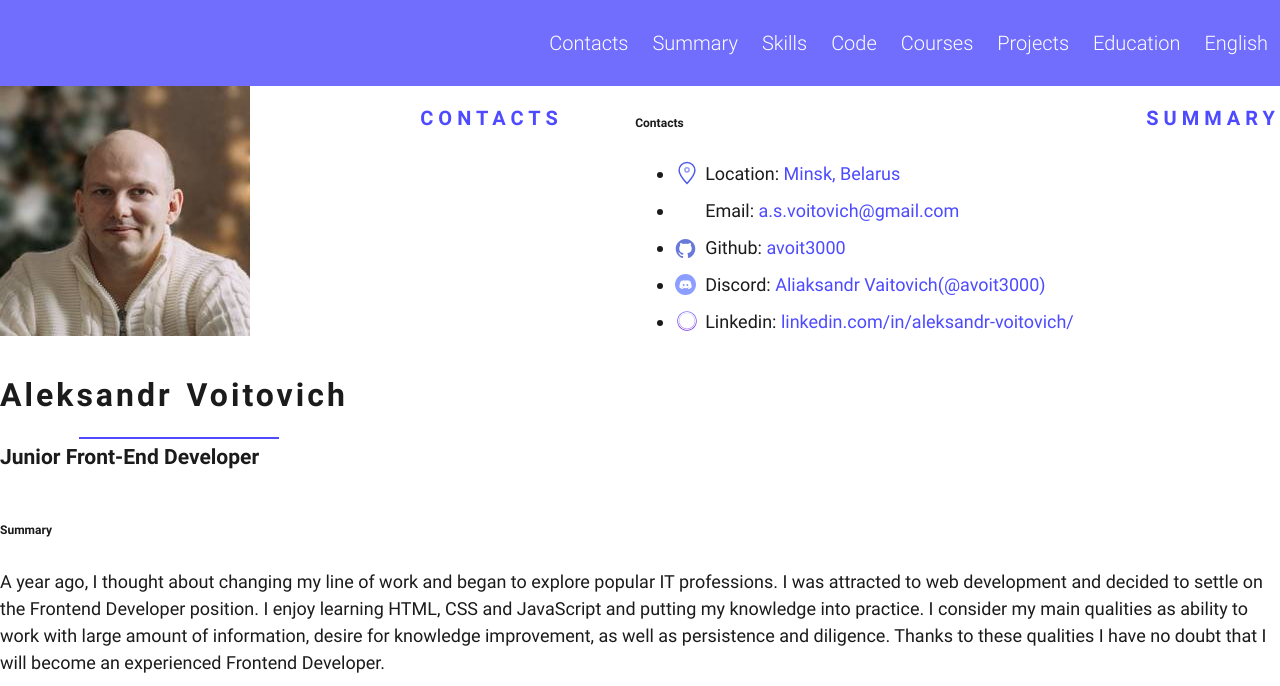
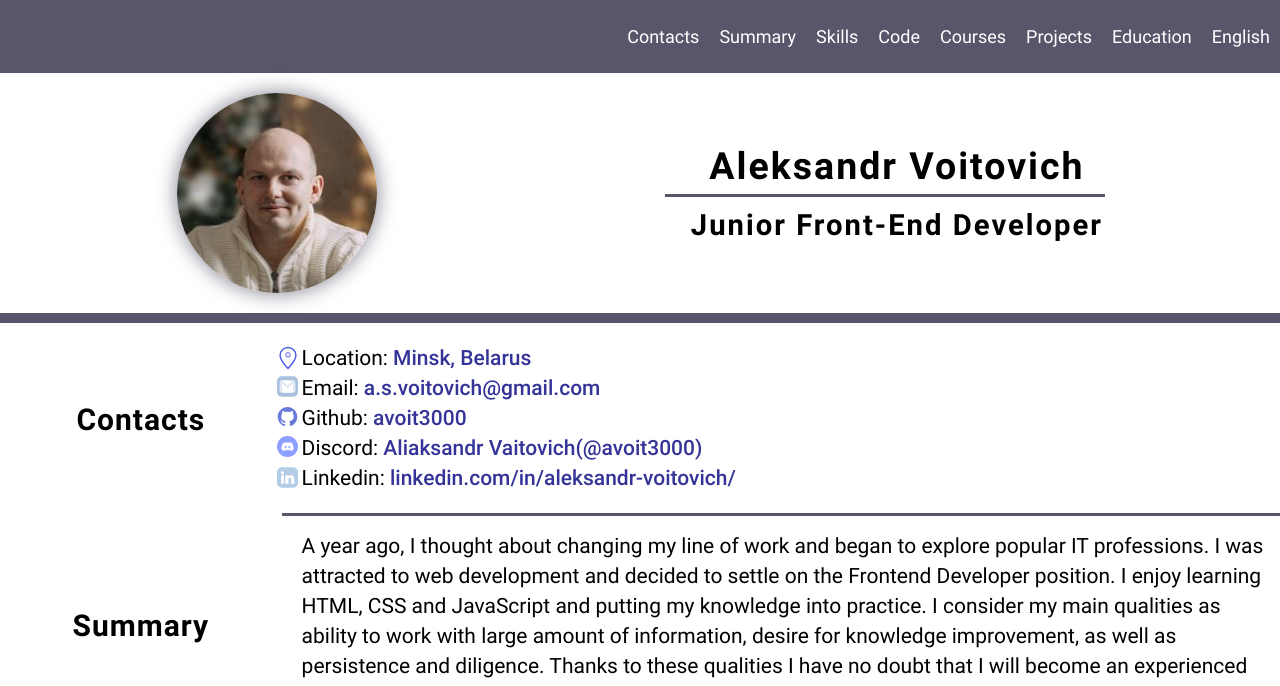
Before and after one commit to AVoit3000/rsschool-cv, a plain HTML site: page index.html in a window 1280 px wide. Shown: the top 686 px of the page. Drawn offline with Linux system fonts and the light colour scheme.

Commit message:
docs: update style.css

```diff
--- a/style.css
+++ b/style.css
@@ -1,14 +1,3 @@
-/*h1 {
-  margin: 0px 0;
-}
-.hr-line {
-  margin: 5px 0;
-  padding: 0;
-  height: 0;
-  border: none;
-  border-top: 3px solid #333;
-}*/
-
 @font-face {
   font-family: Roboto;
   src: url("assets/fonts/Roboto-Light.ttf");
@@ -41,209 +30,123 @@ html {
   scroll-behavior: smooth;
 }
 
+h1, h2, h3 {
+  padding: 0;
+  margin: 0;
+}
+
+p {
+  margin: -15px 10px 20px 20px;
+}
+
 body {
   display: flex;
   flex-direction: column;
   justify-content: space-between;
   margin: 0;
   padding: 0;
-  font-family: 'Roboto', sans-serif;
-  font-size: 18px;
-  font-weight: 400;
-  line-height: 1.5;
-  color: #1b1b1b;
+  font-family: Roboto, sans-serif;
+}
+
+.header {
+  background-color: #030020a9;
 }
 
 .container {
   max-width: 1440px;
   margin: 0 auto;
-  min-height: 50px;
-}
-
-.header {
-  background-color: #716efd;
 }
 
 .nav-list {
   display: flex;
   justify-content: flex-end;
+  list-style-type: none;
   align-items: center;
-  list-style: none;
+  padding: 10px;
 }
 
 .nav-link {
-  position: relative;
-  padding: 0 12px;
+  color: #fff;
+  margin-left: 20px;
+  font-size: 18px;
   text-decoration: none;
-  font-size: 20px;
-  font-weight: 300;
-  line-height: 50px;
-  color: #fff;
-}
-
-.nav-link::after {
-  content: "";
-  position: absolute;
-  left: 12px;
-  bottom: -5px;
-  width: calc(100% - 24px);
-  height: 2px;
-  background-color: #fff;
-  opacity: 0;
-  transition: 0.5s;
-}
-
-.nav-link:hover::after {
-  opacity: 1;
-  animation-name: slidein;
-  animation-duration: 0.5s;
-  animation-fill-mode: forwards;
-}
-
-@keyframes slidein {
-  from {
-    width: 0;
-  }
-  to {
-    width: calc(100% - 24px);
-  }
-}
-
-.main {
-  margin-bottom: auto;
 }
 
 .main-container {
   display: flex;
   flex-wrap: wrap;
   justify-content: space-between;
+  align-items: center;
 }
 
-.section {
-  width: calc(50% - 20px);
-  padding: 10px;
-  border-bottom: 2px solid #4d4aff;
-}
-
-.section-education,
-.section-english {
-  border-bottom: 0;
-}
-
-.section-title {
-  margin-bottom: 20px;
-  font-size: 20px;
-  font-weight: 700;
-  text-transform: uppercase;
-  letter-spacing: 5px;
-  color: #4d4aff;
-}
-
-.section-profile {
+.section-profyle {
   display: flex;
   justify-content: space-around;
   width: 100%;
-  padding: 25px 30px 25px;
-  border-bottom: 10px solid #4d4aff;
+  padding: 20px;
+  border-bottom: 10px solid #030020a9;
 }
 
-.section-profile-logo {
-  width: 200px;
-  height: 200px;
-  object-fit: cover;
-  border-radius: 50%;
-  box-shadow: 0 0 10px rgba(0, 0, 0, .6);
-  filter: grayscale(0.2) brightness(1.05);
-  transition: 0.3s;
-}
-
-.section-profile-logo:hover {
-  filter: none;
-}
-
-.section-profile-title {
+.section-profyle-title {
   display: flex;
   flex-direction: column;
   justify-content: center;
-  align-content: center;
+  align-items: center;
   text-align: center;
-  text-transform: uppercase;
+  font-size: 25px;
+  letter-spacing: 2px;
 }
 
 .main-title {
   position: relative;
-  padding: 0;
-  margin-bottom: 15px;
-  color: #1b1b1b;
-  font-size: 32px;
-  font-weight: 600;
-  letter-spacing: 3px;
-  line-height: 50px;
-  word-spacing: 3px;
+  padding-bottom: 20px;
 }
 
-.main-title::after {
+.main-title::before {
   content: "";
   position: absolute;
-  bottom: -19px;
-  left: 50%;
-  margin-left: -95px;
-  width: 200px;
-  height: 2px;
-  background-color: #4d4aff;
+  top: 50px;
+  right: -20px;
+  width: 440px;
+  height: 3px;
+  background-color: #030020a9;
 }
 
-.section-subtitle {
-  margin-top: 20px;
-  color: #4d4aff;
-  line-height: 50px;
-  font-weight: 600;
-  letter-spacing: 2px;
+.section-left {
+  width: 22%;
 }
 
-.section-list {
-  margin: 0;
-  padding: 0;
-  list-style: none;
+.section-right {
+  width: 78%;
+  text-align: left;
+  font-size: 21px;
+  line-height: 30px;
+  border-bottom: 3px solid #030020a9;
 }
 
 .section-item {
   position: relative;
-  margin: 0;
-  margin-bottom: 10px;
-  padding: 0;
-  padding-left: 30px;
 }
 
 .section-item::before {
   content: "";
   position: absolute;
-  top: 5px;
-  left: 2px;
+  top: 7px;
+  left: -22px;
   width: 15px;
   height: 15px;
   background-size: 15px 15px;
   background-image: url("assets/svg/icon.svg");
 }
 
-.section-item span {
-  color: #4d4aff;
+a {
+  text-decoration: none;
 }
 
-.section-item a {
-  text-decoration: none;
-  color: #4d4aff;
-  transition: color 0.5s;
-}
-
-.section-item a:hover {
-  color: #1b1b1b;
-}
-
-.contacts-item:before {
+.contacts-item::before {
   content: "";
   position: absolute;
-    top: 1px;
+  top: 0px;
   left: 0px;
   width: 24px;
   height: 24px;
@@ -253,19 +156,21 @@ body {
 
 .contacts-item:nth-child(1):before {
   background-image: url("assets/svg/gps.svg");
+  top: 3px;
+  left: -26px;
 }
 
 .contacts-item:nth-child(2):before {
   top: 3px;
-    left: 0px;
+  left: -25px;
   width: 21px;
   height: 21px;
-    background-image: url("assets/svg/email.svg");
+  background-image: url("assets/svg/gmail.svg");
 }
 
 .contacts-item:nth-child(3):before {
-    top: 4px;
-    left: 0px;
+  top: 3px;
+  left: -25px;
   width: 21px;
   height: 21px;
   background-image: url("assets/svg/github.svg");
@@ -273,19 +178,51 @@ body {
 
 .contacts-item:nth-child(4):before {
   top: 3px;
-    left: 0px;
+  left: -25px;
   width: 21px;
   height: 21px;
   background-image: url("assets/svg/discord.svg");
 }
 
-  /*.contacts-item:nth-child(5):before {
-    background-image: url("assets/svg/5.svg");
-  }*/
+.contacts-item:nth-child(5):before {
+  top: 4px;
+  left: -25px;
+  width: 21px;
+  height: 21px;
+  background-image: url("assets/svg/linkedin.svg");
+}
 
-.footer {
-  background-color: #716efd;
+span {
+  color: #343397;
+  font-weight: 500;
+}
+
+.foto {
+  width: 200px;
+  height: 200px;
+  /*margin-left: 50px;*/
+  object-fit: cover;
+  border-radius: 100px;
+  box-shadow: 0 0 20px rgba(3, 0, 32, 0.5);
+}
+
+.section-title {
+  text-align: center;
+  font-size: 30px;
+  letter-spacing: 1px;
+  font-weight: 700;
+}
+
+.list {
+  list-style-type: none;
+  padding: 10px;
+  margin: -20px 10px 10px 10px;
+}
+
+footer {
+  background-color: #030020a9;
   padding: 20px;
+  margin-top: 30px;
 }
 
 .footer-container {
@@ -296,16 +233,17 @@ body {
   color: #fff;
 }
 
-.github {
-  color: #fff;
-  text-decoration: none;
-  line-height: 45px;
-}
-
 .rss {
-  width: 121px;
-  height: 45px;
+  width: 110px;
+  height: 40px;
   background-image: url("https://rs.school/images/rs_school_js.svg");
   background-size: contain;
   background-repeat: no-repeat;
 }
+
+.white {
+  color: #fff;
+  padding: 0;
+  margin: 0;
+  text-align: right;
+}
```
Lines whose indentation alone changed are shown as unchanged.
